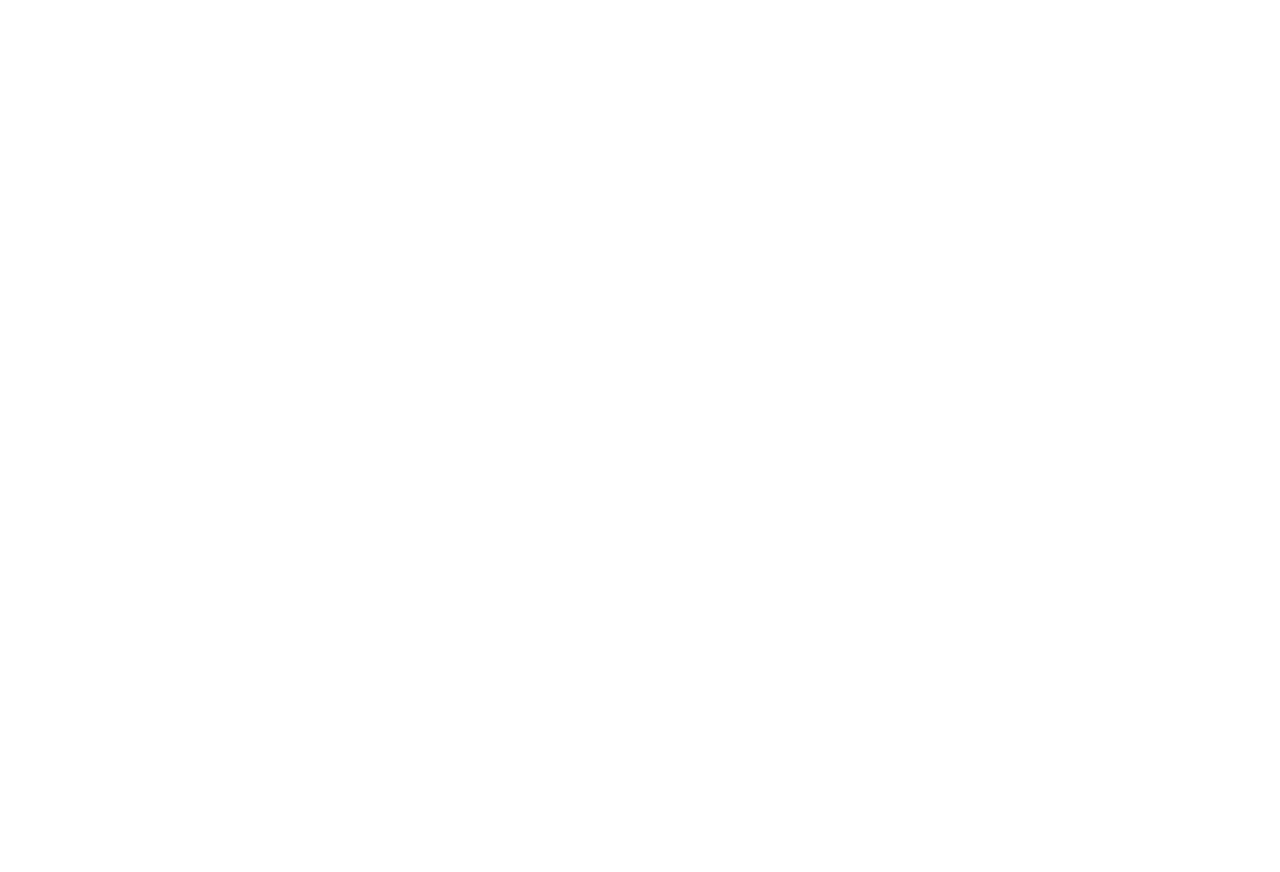
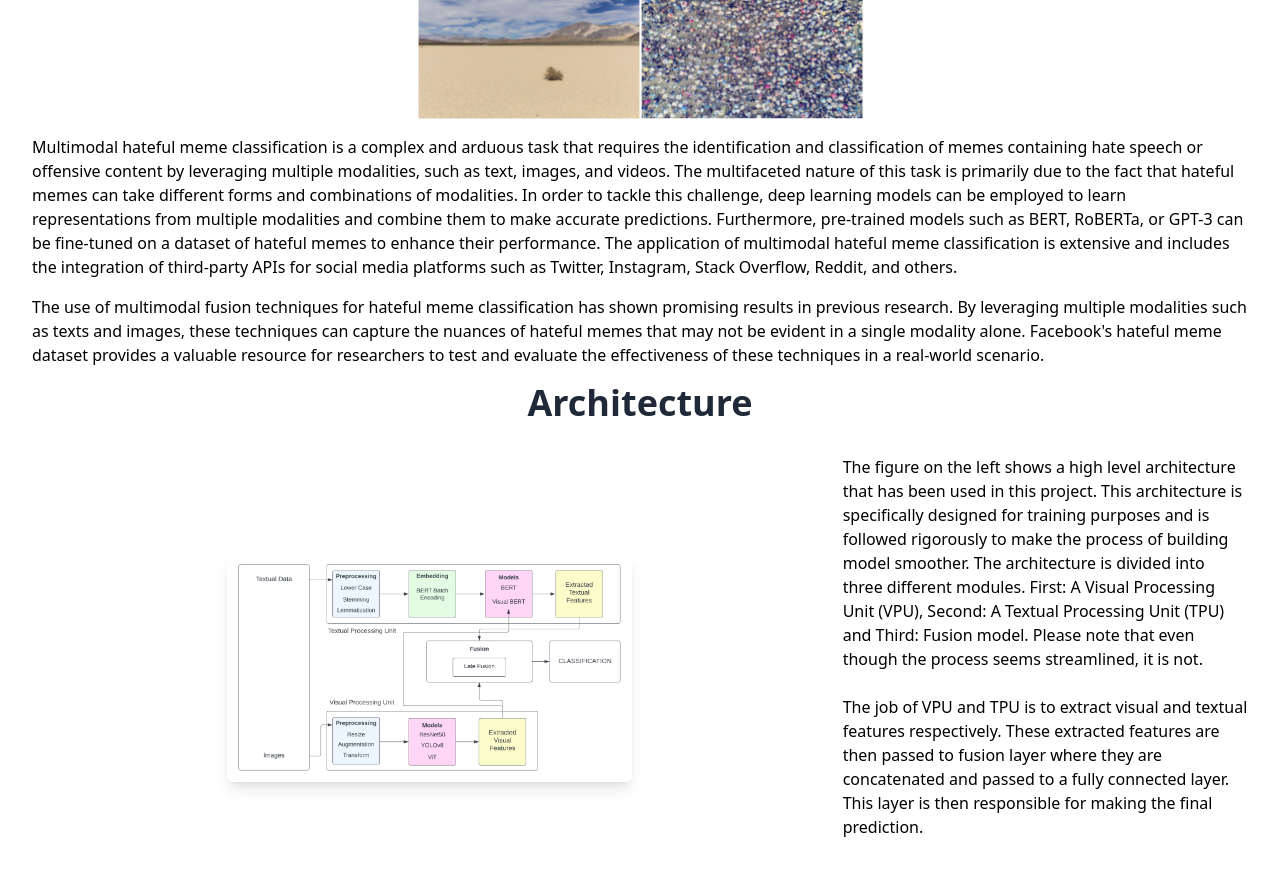
Before and after one commit to sameepv21/Hateful_Meme_Classification, a React (Create React App) app in the folder demo/: page / in a window 1280 px wide. Shown: the part 280-1152 px from the top of the page. Before the commit the page ends 800 px from the top, so only its background shows below. Built offline with nearby package versions, Linux system fonts and the light colour scheme.

Commit message:
[feat]: added information on home page

```diff
--- a/demo/src/Components/Home.js
+++ b/demo/src/Components/Home.js
@@ -2,7 +2,62 @@
 
 const Home = () => {
   return (
-    <div>Home</div>
+    <div className="flex flex-col items-center justify-center mt-12">
+      <div className="max-w-md">
+        <img className="mx-auto" src="Hateful_Meme.png" alt="Hateful Meme" />
+      </div>
+      <p className="text-left mt-4 max-w-7xl mx-auto px-4 sm:px-6 lg:px-8">
+        Multimodal hateful meme classification is a complex and arduous task that requires the identification and
+        classification of memes containing hate speech or offensive content by leveraging multiple modalities, such as
+        text, images, and videos. The multifaceted nature of this task is primarily due to the fact that hateful memes
+        can take different forms and combinations of modalities. In order to tackle this challenge, deep learning models
+        can be employed to learn representations from multiple modalities and combine them to make accurate predictions.
+        Furthermore, pre-trained models such as BERT, RoBERTa, or GPT-3 can be fine-tuned on a dataset of hateful memes
+        to enhance their performance. The application of multimodal hateful meme classification is extensive and includes
+        the integration of third-party APIs for social media platforms such as Twitter, Instagram, Stack Overflow, Reddit,
+        and others.
+      </p>
+      {/* <p className="text-left mt-4 max-w-7xl mx-auto px-4 sm:px-6 lg:px-8">
+        The emergence of hate speech and offensive content on social media platforms has become a major concern for
+        society. Hateful memes, in particular, have gained popularity in recent years due to their ability to spread
+        hate speech and misinformation in a humorous way. As a result, there is a growing need for automated tools to
+        identify and remove such content to ensure a safe and respectful online environment.
+      </p> */}
+
+      <p className='text-left mt-4 max-w-7xl mx-auto px-4 sm:px-6 lg:px-8'>
+        The use of multimodal fusion techniques for hateful meme classification has shown promising results in previous
+        research. By leveraging multiple modalities such as texts and images, these techniques can capture the nuances of
+        hateful memes that may not be evident in a single modality alone. Facebook's hateful meme dataset provides a
+        valuable resource for researchers to test and evaluate the effectiveness of these techniques in a real-world
+        scenario.
+      </p>
+
+      <div className="flex justify-center mt-4 mb-4">
+        <h1 className="text-4xl font-bold text-center text-gray-800">
+          Architecture
+        </h1>
+      </div>
+
+      <div className="text-left mt-4 max-w-7xl mx-auto px-4 sm:px-6 lg:px-8 flex flex-row items-center justify-center">
+        <img
+          className="w-1/2 mx-auto my-4 lg:my-0 lg:float-left lg:w-1/3 rounded-md shadow-lg"
+          src="ML_Component_Architecture.png"
+          alt="Architecture"
+        />
+
+        <p className="ml-4 lg:w-1/3 mb-10">
+          The figure on the left shows a high level architecture that has been used in this project. This architecture is
+          specifically designed for training purposes and is followed rigorously to make the process of building model
+          smoother. The architecture is divided into three different modules. First: A Visual Processing Unit (VPU),
+          Second: A Textual Processing Unit (TPU) and Third: Fusion model. Please note that even though the process seems
+          streamlined, it is not. <br /><br />
+
+          The job of VPU and TPU is to extract visual and textual features respectively. These extracted features are then
+          passed to fusion layer where they are concatenated and passed to a fully connected layer. This layer is then
+          responsible for making the final prediction.
+        </p>
+      </div>
+    </div>
   )
 }
 
```
Also changed, not shown: demo/public/Hateful_Meme.png (added), demo/public/ML_Component_Architecture.png (added).
